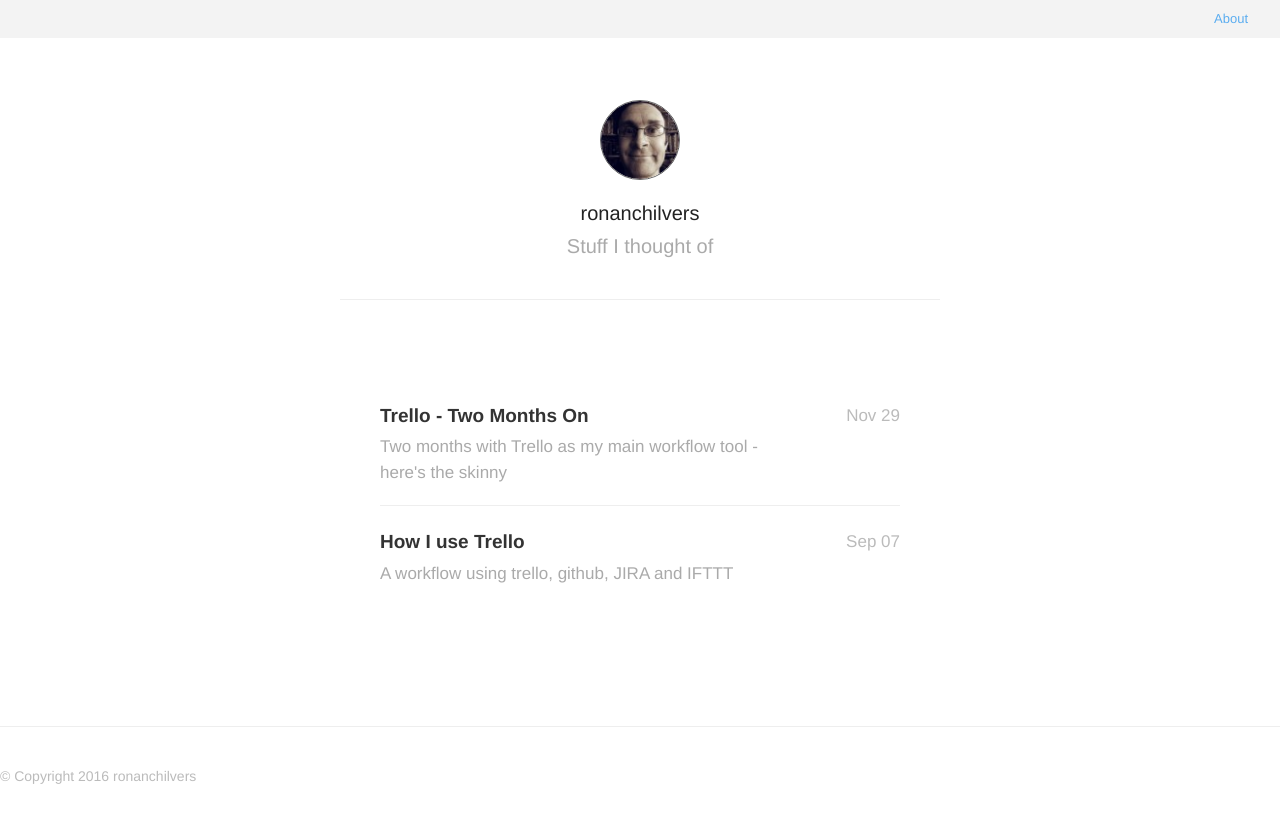
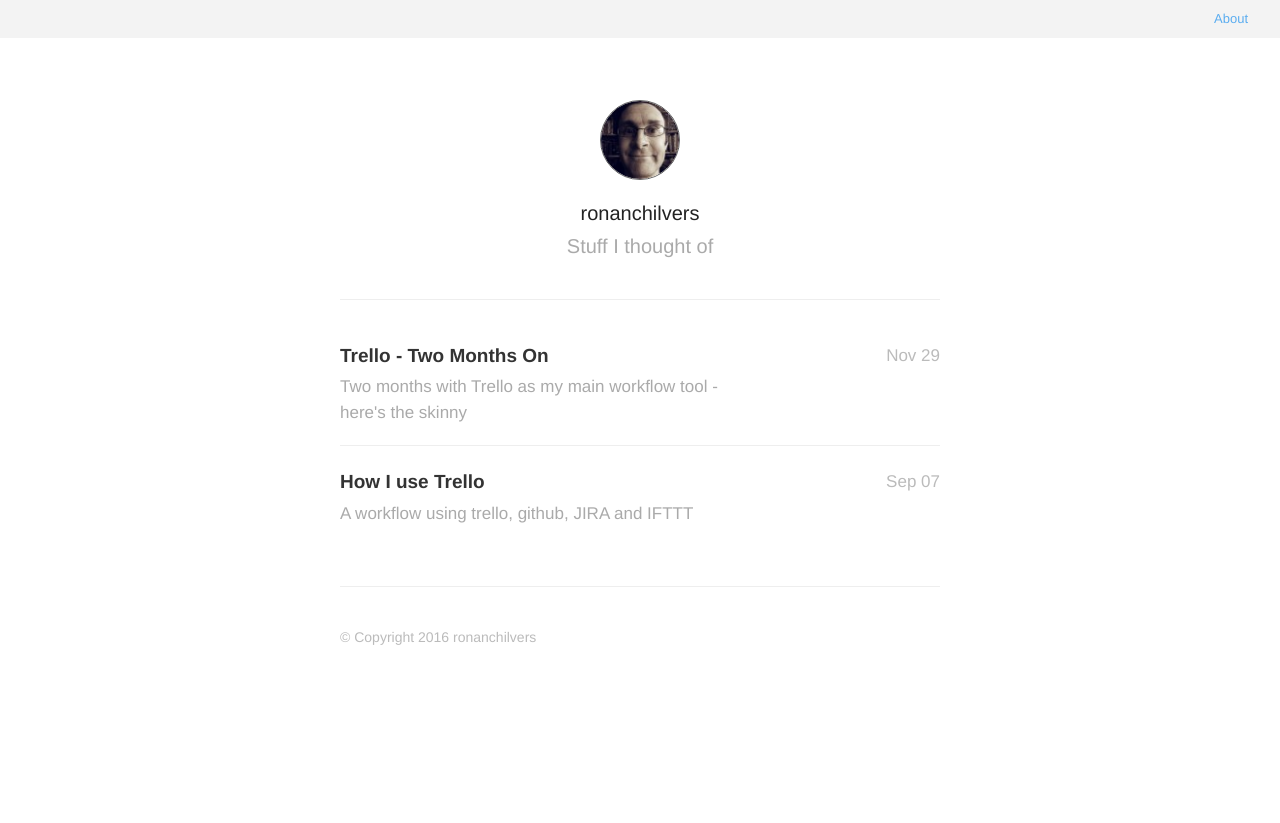
Before and after one commit to ronanchilvers/ronanchilvers.github.io, a Jekyll site: the page built from index.html, in a window 1280 px wide. Shown: the top 823 px of the page. Built offline with Jekyll 4.4.1, drawn with Linux system fonts in a browser that asks for light colours; nearby versions of some CDN libraries; the list of posts is cut into pages by our own code.

Commit message:
sort out styles to simplify

```diff
--- a/assets/css/style.css
+++ b/assets/css/style.css
@@ -70,7 +70,7 @@ h2 {
 }
 
 #profile {
-    padding: 100px 40px 40px 40px;
+    padding: 100px 0 40px 0;
     max-width: 600px;
     margin: 0 auto 40px auto;
     border-bottom: 1px solid #eee;
@@ -102,14 +102,14 @@ h2 {
 
 nav.main-nav {
 	padding: 10px 20px;
-
-	/*max-width: 600px;*/
 	width:100%;
 	background: #fff;
 	background: rgba(240,240,240,.80);
 	margin: 0 auto;
 	text-align: right;
 	position: fixed;
+    top: 0;
+    left: 0;
 	z-index: 100;
 }
 
@@ -131,16 +131,16 @@ nav.main-nav a.cta {
 }
 
 #wrapper {
-  max-width: 700px;
+  max-width: 600px;
   margin: 0 auto;
-  padding: 60px 40px 100px 40px;
+  padding: 0;
 }
 
-#wrapper.home {
+/*#wrapper.home {
 	max-width: 600px;
 	margin: 0 auto;
-	padding: 0px 40px 20px 40px;
-}
+	padding: 0px;
+}*/
 
 .home #avatar {
 	float: right;
@@ -363,8 +363,8 @@ img {
 /*=========================================
 Post List
 =========================================== */
-#post-list,#archive-list {
-	margin-top: 100px;
+#post-list, #archive-list {
+	margin-top: 40px;
 }
 
 #post-list li,#archive-list li {
@@ -422,9 +422,10 @@ Post List
 }
 
 #footer {
-	box-shadow: inset 0 1px 0 #eee;
-	padding: 40px 0 0 0;
-	margin-top: 100px;
+	border-top: 1px solid #eee;
+	padding: 40px 0 20px 0;
+    max-width: 600px;
+    margin: 60px auto 0 auto;
 }
 
 /* Post Page */
```
